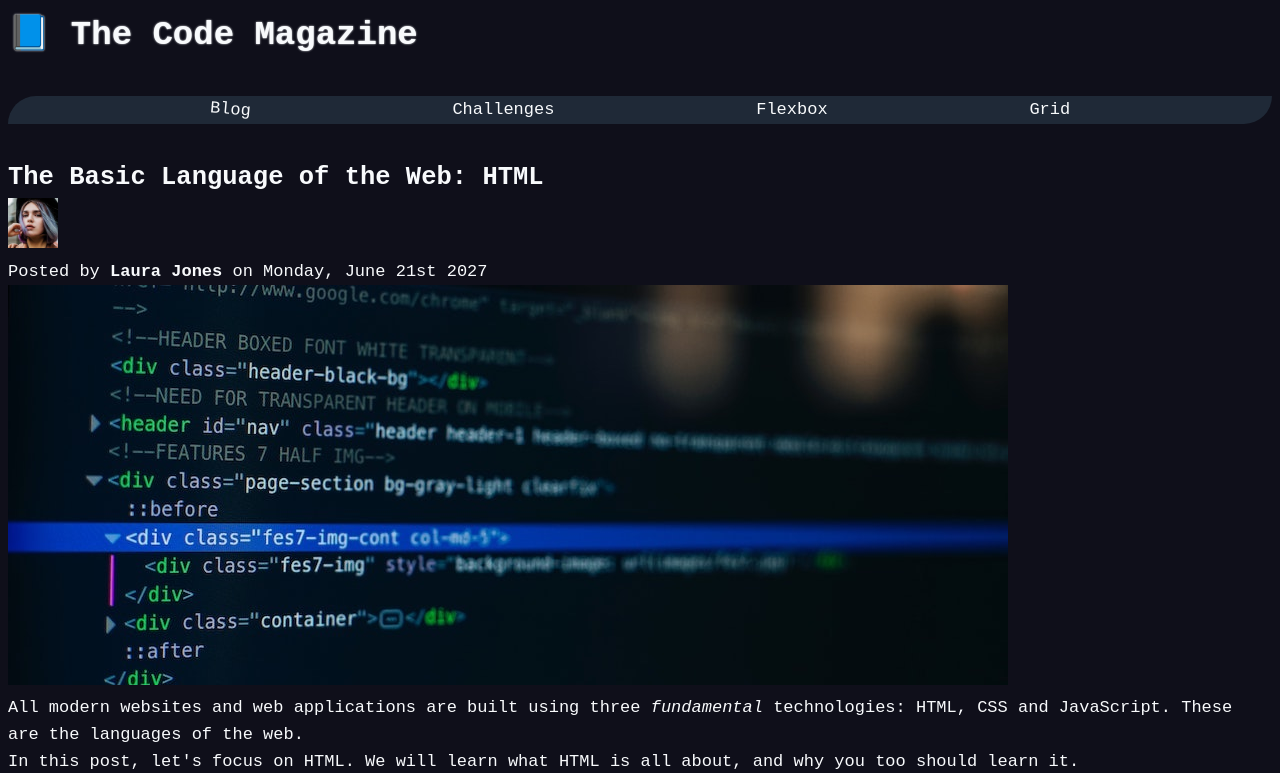
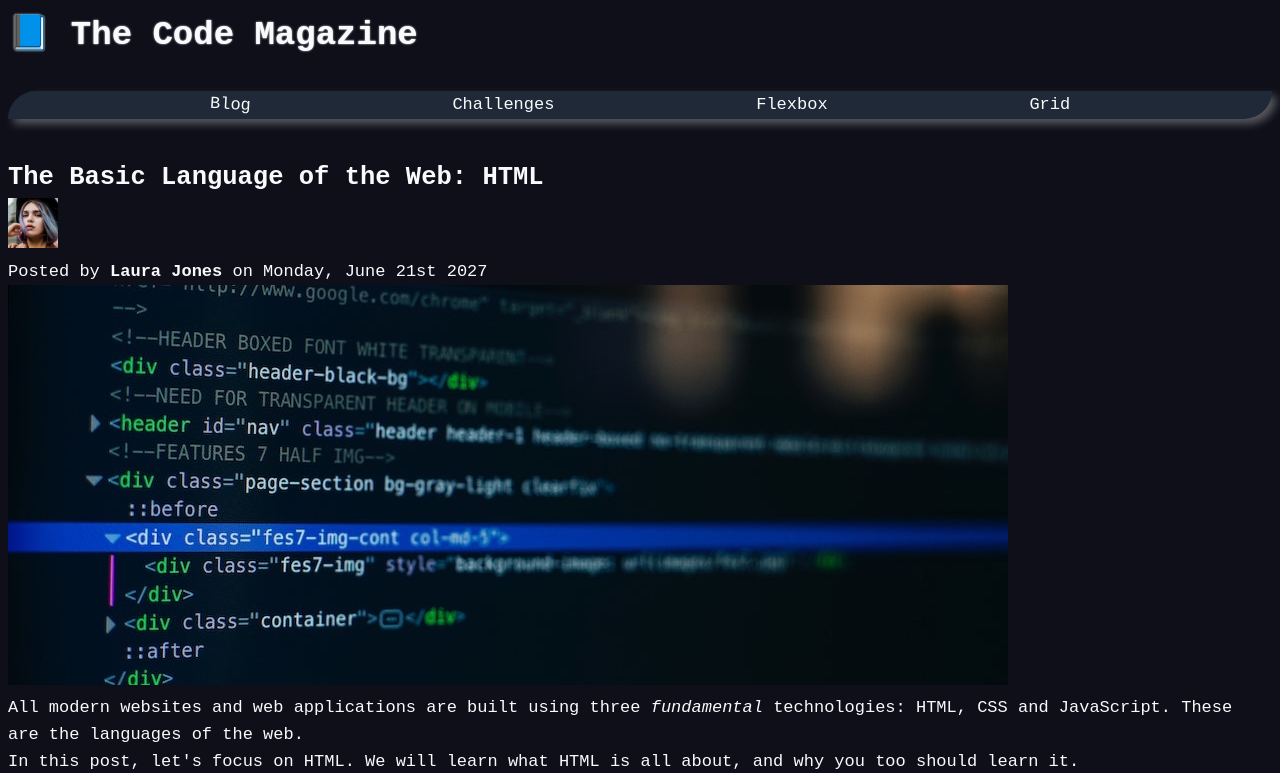
Before and after one commit to AxelElHilon/html-and-css-course, a plain HTML site: page index.html in a window 1280 px wide. In both pictures the pointer is over the link "Blog". Shown: the top 773 px of the page. Drawn offline with Linux system fonts and the light colour scheme.

Commit message:
feat: Add hover to nav element

```diff
--- a/style.css
+++ b/style.css
@@ -23,7 +23,7 @@ a {
 }
 
 a:hover {
-    transform: rotate(5deg);
+    transform: rotate(3.4deg);
 }
 
 nav {
@@ -32,4 +32,10 @@ nav {
     margin: 2em 0 2em 0;
     background-color: #1F2937;
     border-radius: 80px 0 80px 0;
+    transition: all ease-out 0.3s;
 }
+
+nav:hover {
+    transform: translateY(-5px);
+    box-shadow: 5px 5px 8px  rgba(255, 255, 255, 0.3);
+}
```
